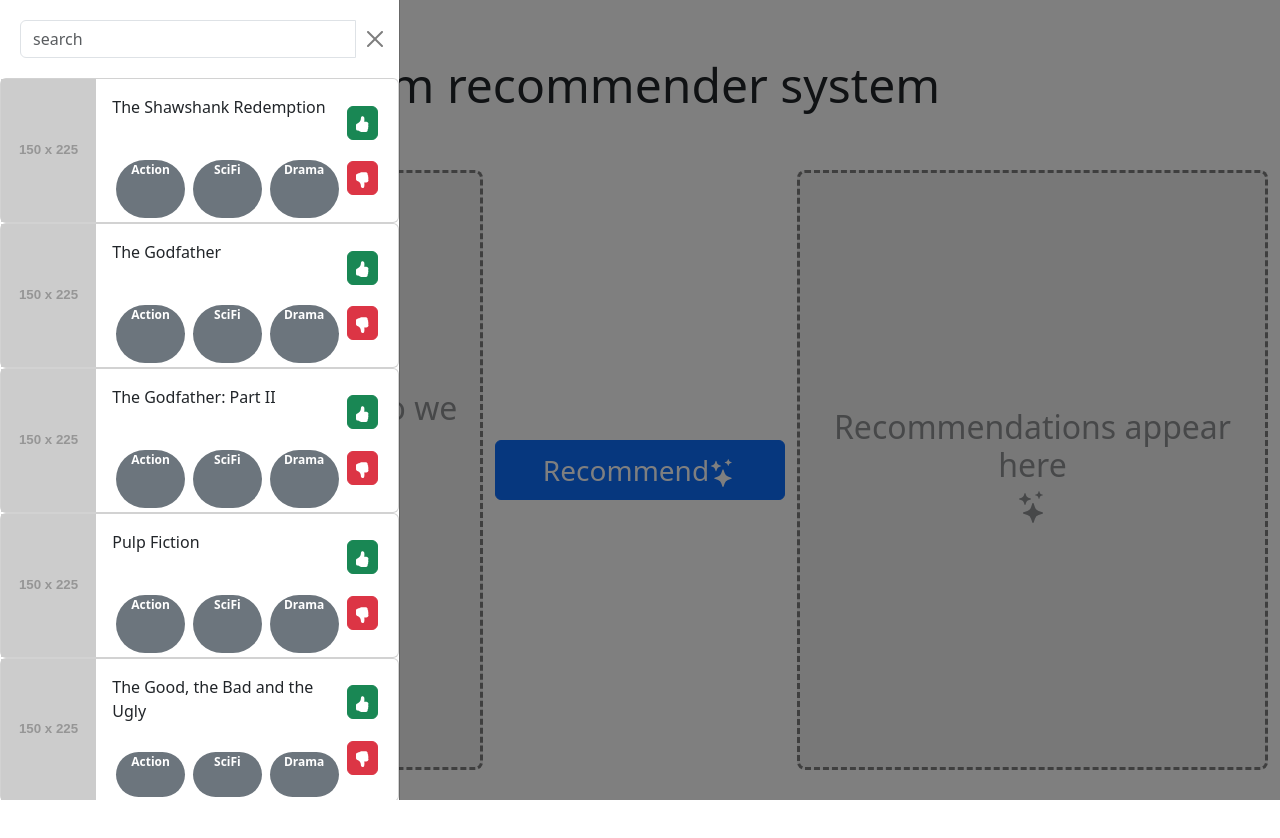
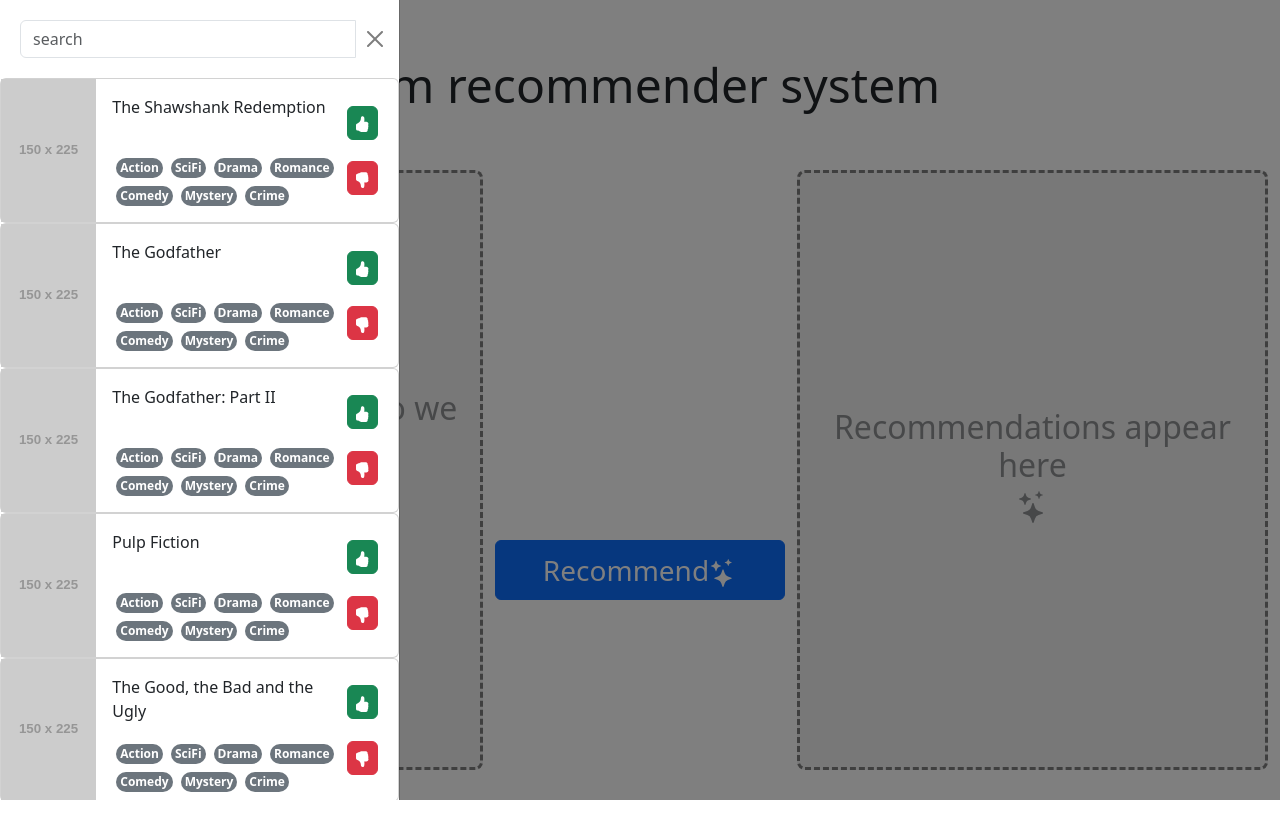
Before and after one commit to rat-nick/deepRec-frontend, a React (Create React App) app: page / in a window 1280 px wide. Both pictures are taken after a click on the button 53 px from the left and 747 px from the top of the page. Shown: the top 838 px of the page. Built offline with nearby package versions, Linux system fonts and the light colour scheme.

Commit message:
fixed genres display

```diff
--- a/src/App.js
+++ b/src/App.js
@@ -116,7 +116,7 @@
           {/* List of prefered items */}
           {preferenceList}
 
-          <div class='col-12 col-md-3 justify-content-center d-flex align-items-center box m-0 h-75'>
+          <div class='col-12 col-md-3 justify-content-center d-flex align-items-center box my-2'>
             <button className='btn btn-primary fs-3 w-100 p-2 z-4'>
               Recommend
               <Stars></Stars>
--- a/src/components/ItemCard/ItemCard.js
+++ b/src/components/ItemCard/ItemCard.js
@@ -37,11 +37,11 @@
         <img src={props.imageURL} alt="Card" className="card-img-left ps-0 col-3 ms-0" />
         <div className="row col ms-1 mt-3">
           <div>{props.title}</div>
-          <div className='mb-0 align-items-bottom d-none d-md-flex'>
+          <p className='m-auto align-bottom d-flex align-bottom flex-wrap'>
             {props.genres.map((item) => (
-              <div className="badge bg-secondary p-1 m-1 col rounded-pill">{item}</div>
+              <span className="badge bg-secondary p-1 m-1 rounded-pill align-bottom ">{item}</span>
             ))}
-          </div>
+          </p>
         </div>
         <div className="col-2 row p-3 py-3 top-0 end-100">
           {buttons}
@@ -64,7 +64,7 @@
   imageURL: 'https://placehold.it/150x225',
   title: 'Some Title',
   description: "Lorem ipsum, dolor sit amet consectetur adipisicing elit. Nostrum deserunt quidem enim optio eos omnis itaque cum incidunt corporis officiis! Non, minus ex distinctio incidunt consectetur assumenda ipsam ut ipsum.",
-  genres: ["Action", "SciFi", "Drama"],
+  genres: ["Action", "SciFi", "Drama", "Romance", "Comedy", "Mystery", "Crime"],
   year: 2000,
   status: 0,
 }
```
